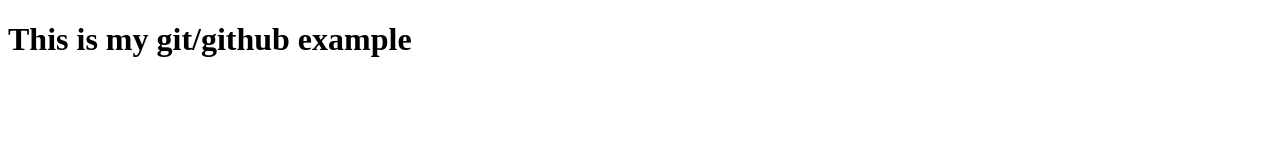
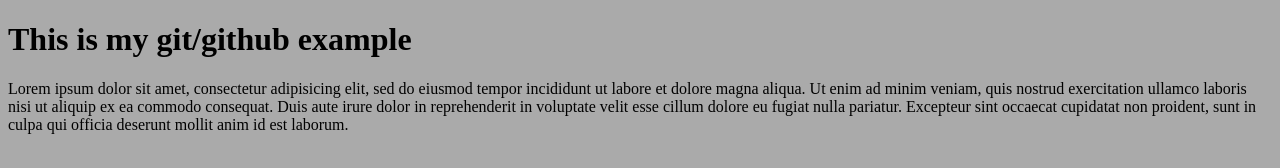
Before and after one commit to juneate/gitexample, a plain HTML site: page index.html in a window 1280 px wide. Drawn offline with Linux system fonts and the light colour scheme.

Commit message:
added some style

```diff
--- /dev/null
+++ b/css/style.css
@@ -0,0 +1,3 @@
+body {
+	background-color: #AAA;
+}
--- a/index.html
+++ b/index.html
@@ -2,8 +2,15 @@
 <html>
 <head>
 	<title></title>
+	<link rel="stylesheet" type="text/css" href="css/style.css">
 </head>
 <body>
 	<h1>This is my git/github example</h1>
+	<p>Lorem ipsum dolor sit amet, consectetur adipisicing elit, sed do eiusmod
+	tempor incididunt ut labore et dolore magna aliqua. Ut enim ad minim veniam,
+	quis nostrud exercitation ullamco laboris nisi ut aliquip ex ea commodo
+	consequat. Duis aute irure dolor in reprehenderit in voluptate velit esse
+	cillum dolore eu fugiat nulla pariatur. Excepteur sint occaecat cupidatat non
+	proident, sunt in culpa qui officia deserunt mollit anim id est laborum.</p>
 </body>
 </html>
```
